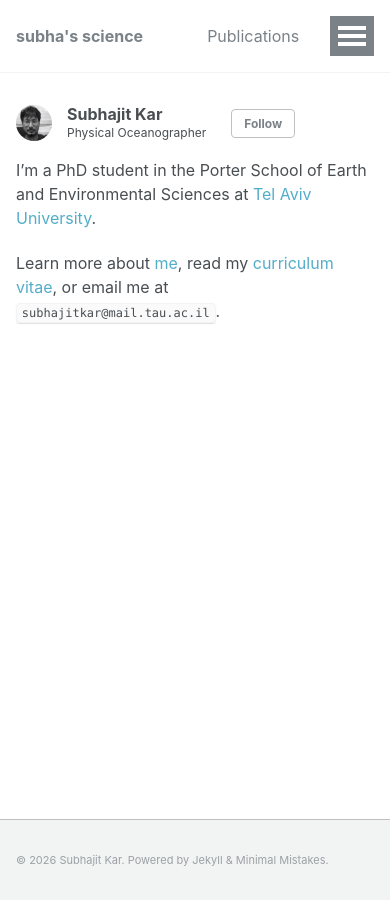
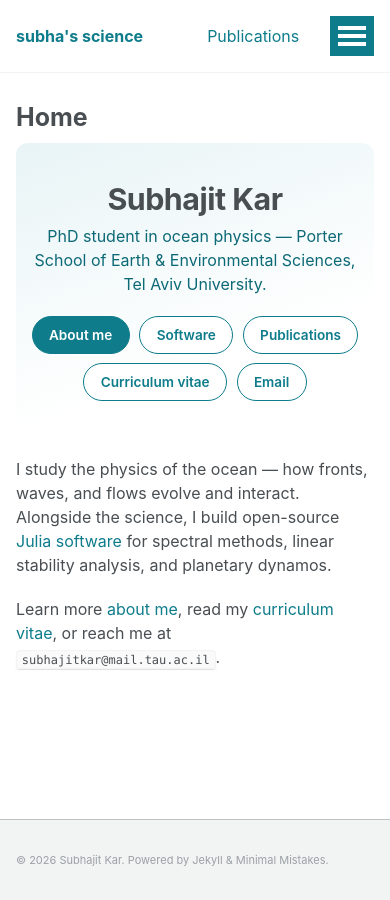
Before and after one commit to subhk/subhk.github.io, a Jekyll site: the page built from index.md, in a window 390 px wide. Built offline with Jekyll 4.4.1, drawn with Linux system fonts in a browser that asks for light colours.

Commit message:
Refresh site: ocean-blue theme, hero homepage, Software page
- New /software/ page with data-driven card grid (5 Julia packages)
- Homepage hero with tagline + action buttons
- Ocean-blue accent (#0e7c8b), card styles in _sass/_custom.scss
- Add Software to main nav
- .gitignore build artifacts

Co-Authored-By: Claude Opus 4.8 (1M context) <noreply@anthropic.com>

```diff
--- a/_data/navigation.yml
+++ b/_data/navigation.yml
@@ -2,5 +2,7 @@
 main:
   - title: "Publications"
     url: /publications/
+  - title: "Software"
+    url: /software/
   - title: "About me"
     url: /about/
--- /dev/null
+++ b/_sass/_custom.scss
@@ -0,0 +1,182 @@
+/* ==========================================================================
+   Custom styles — hero + software cards
+   Ocean-blue accent: #0e7c8b
+   ========================================================================== */
+
+$ocean:       #0e7c8b;
+$ocean-dark:  #0a5c67;
+$ocean-tint:  #e8f4f6;
+
+/* --------------------------------------------------------------------------
+   Homepage hero
+   -------------------------------------------------------------------------- */
+
+.hero {
+  text-align: center;
+  padding: 3.5em 1em 2.5em;
+  margin-bottom: 1.5em;
+  background: linear-gradient(160deg, $ocean-tint 0%, #ffffff 70%);
+  border-radius: 12px;
+
+  &__name {
+    font-size: 2.4em;
+    line-height: 1.1;
+    margin: 0 0 0.25em;
+    font-weight: 700;
+    letter-spacing: -0.5px;
+  }
+
+  &__tagline {
+    font-size: 1.05em;
+    color: mix(#000, $ocean, 15%);
+    margin: 0 auto 1.4em;
+    max-width: 34em;
+  }
+
+  &__actions {
+    display: flex;
+    flex-wrap: wrap;
+    justify-content: center;
+    gap: 0.6em;
+  }
+}
+
+.hero-btn {
+  display: inline-block;
+  padding: 0.55em 1.2em;
+  border-radius: 999px;
+  font-size: 0.85em;
+  font-weight: 600;
+  text-decoration: none;
+  border: 1px solid $ocean;
+  color: $ocean;
+  background: #fff;
+  transition: all 0.15s ease-in-out;
+
+  &:hover {
+    background: $ocean;
+    color: #fff;
+    text-decoration: none;
+  }
+
+  &--solid {
+    background: $ocean;
+    color: #fff;
+    &:hover { background: $ocean-dark; border-color: $ocean-dark; color: #fff; }
+  }
+}
+
+@media (max-width: 37.5em) {
+  .hero { padding: 2.5em 0.75em 2em; }
+  .hero__name { font-size: 1.9em; }
+}
+
+/* --------------------------------------------------------------------------
+   Software cards
+   -------------------------------------------------------------------------- */
+
+.software-grid {
+  display: grid;
+  grid-template-columns: repeat(auto-fit, minmax(17em, 1fr));
+  gap: 1.25em;
+  margin: 1.5em 0 2em;
+}
+
+.pkg-card {
+  display: flex;
+  flex-direction: column;
+  border: 1px solid #e6e8ea;
+  border-top: 3px solid $ocean;
+  border-radius: 10px;
+  padding: 1.2em 1.25em 1.35em;
+  background: #fff;
+  box-shadow: 0 1px 3px rgba(0, 0, 0, 0.05);
+  transition: transform 0.15s ease, box-shadow 0.15s ease;
+
+  &:hover {
+    transform: translateY(-4px);
+    box-shadow: 0 8px 20px rgba(14, 124, 139, 0.15);
+  }
+
+  &__title {
+    font-size: 1.2em;
+    font-weight: 700;
+    margin: 0 0 0.15em;
+
+    a { text-decoration: none; color: $ocean-dark; }
+    a:hover { text-decoration: underline; }
+  }
+
+  &__lang {
+    display: inline-block;
+    font-size: 0.68em;
+    font-weight: 600;
+    text-transform: uppercase;
+    letter-spacing: 0.5px;
+    color: $ocean;
+    background: $ocean-tint;
+    padding: 0.15em 0.6em;
+    border-radius: 999px;
+    vertical-align: middle;
+    margin-left: 0.4em;
+  }
+
+  &__desc {
+    font-size: 0.9em;
+    line-height: 1.5;
+    color: #4a4f54;
+    margin: 0.5em 0 1em;
+    flex-grow: 1;
+  }
+
+  &__install {
+    font-family: Monaco, Consolas, "Courier New", monospace;
+    font-size: 0.8em;
+    background: #f5f7f8;
+    border: 1px solid #eceff1;
+    border-radius: 6px;
+    padding: 0.5em 0.7em;
+    margin-bottom: 1em;
+    overflow-x: auto;
+    white-space: nowrap;
+    color: #2c3136;
+  }
+
+  &__links {
+    display: flex;
+    flex-wrap: wrap;
+    gap: 0.5em;
+    margin-top: auto;
+  }
+}
+
+.pkg-link {
+  display: inline-block;
+  font-size: 0.78em;
+  font-weight: 600;
+  text-decoration: none;
+  padding: 0.4em 0.9em;
+  border-radius: 6px;
+  transition: all 0.15s ease-in-out;
+
+  &--docs {
+    color: #fff;
+    background: $ocean;
+    &:hover { background: $ocean-dark; color: #fff; text-decoration: none; }
+  }
+
+  &--repo {
+    color: #24292e;
+    background: #f2f4f6;
+    border: 1px solid #e0e3e6;
+    &:hover { background: #e4e8eb; color: #24292e; text-decoration: none; }
+  }
+}
+
+/* --------------------------------------------------------------------------
+   Small global polish
+   -------------------------------------------------------------------------- */
+
+.page__content {
+  h2 { border-bottom: 1px solid #eceff1; padding-bottom: 0.3em; }
+}
--- a/assets/css/main.scss
+++ b/assets/css/main.scss
@@ -13,6 +13,10 @@
 /*
    Variables
    ========================================================================== */
+
+/* Ocean-blue accent overrides (must precede theme variables; they use !default) */
+$primary-color   : #0e7c8b;
+$link-color      : #0e7c8b;
 
 @import "variables";
 
@@ -77,3 +81,10 @@ $susy: (
 @import "archive";
 @import "sidebar";
 @import "print";
+
+
+/*
+   Custom — hero + software cards
+   ========================================================================== */
+
+@import "custom";
--- a/index.md
+++ b/index.md
@@ -1,13 +1,26 @@
 ---
-title: Me: human and scientist
+title: Home
+layout: single
+author_profile: false
+classes: wide
 ---
 
-I'm a PhD student in the Porter School of Earth and Environmental Sciences at [Tel Aviv University].
+<div class="hero">
+  <h1 class="hero__name">Subhajit Kar</h1>
+  <p class="hero__tagline">PhD student in ocean physics — Porter School of Earth &amp; Environmental Sciences, Tel Aviv University.</p>
+  <div class="hero__actions">
+    <a class="hero-btn hero-btn--solid" href="/about/">About me</a>
+    <a class="hero-btn" href="/software/">Software</a>
+    <a class="hero-btn" href="/publications/">Publications</a>
+    <a class="hero-btn" href="https://subhk.github.io/assets/pdf/subhajit_cv.pdf">Curriculum vitae</a>
+    <a class="hero-btn" href="mailto:subhajitkar@mail.tau.ac.il">Email</a>
+  </div>
+</div>
 
+I study the physics of the ocean — how fronts, waves, and flows evolve and
+interact. Alongside the science, I build open-source [Julia software](/software/)
+for spectral methods, linear stability analysis, and planetary dynamos.
 
-Learn more about [me], read my [curriculum vitae],
-or email me at `subhajitkar@mail.tau.ac.il`.
-
-[curriculum vitae]: https://subhk.github.io/assets/pdf/subhajit_cv.pdf
-[me]: https://subhk.github.io/about/
-[Tel Aviv University]: https://english.tau.ac.il
+Learn more [about me](/about/), read my
+[curriculum vitae](https://subhk.github.io/assets/pdf/subhajit_cv.pdf), or reach
+me at `subhajitkar@mail.tau.ac.il`.
```
Also changed, not shown: _data/software.yml (added, +35 -0 lines), _includes/software-cards.html (added, +17 -0 lines), _pages/software.md (added, +11 -0 lines), 1 other file.
